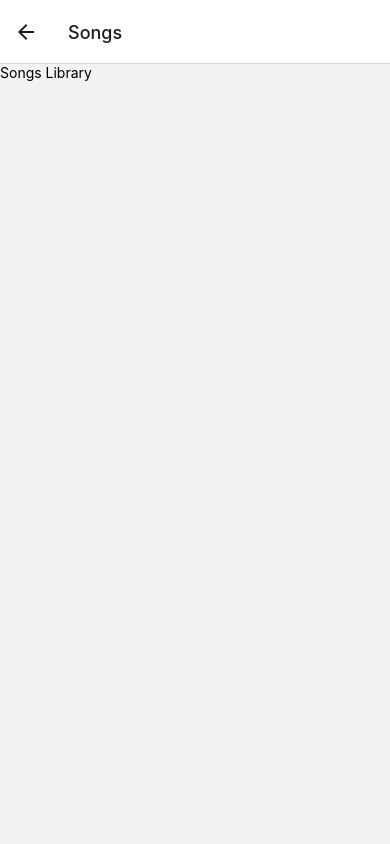
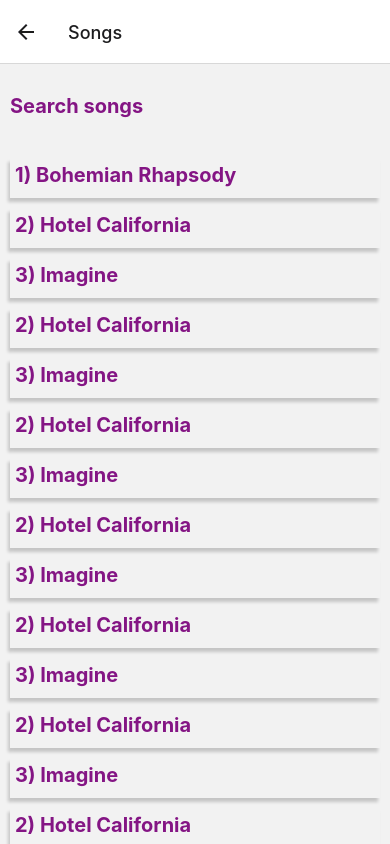
Before and after one commit to iamNidhin/Fulltimers-FE, a React Native app: screen /Songs in a window 390 px wide. Built offline with nearby package versions, Linux system fonts and the light colour scheme.

Commit message:
songlibrary functionality

```diff
--- a/App.tsx
+++ b/App.tsx
@@ -7,6 +7,7 @@ import { NavigationContainer } from '@react-navigation/native';
 import { createNativeStackNavigator } from '@react-navigation/native-stack';
 import HomeScreen from './src/screens/HomeScreen';
 import SongsLibrary from './src/screens/SongsLibrary';
+import DetailsScreen from './src/screens/DetailsScreen';
 
 const Stack = createNativeStackNavigator();
 
@@ -16,6 +17,7 @@ function App(): JSX.Element {
           <Stack.Navigator>
             <Stack.Screen name="Home" component={HomeScreen} />
             <Stack.Screen name="Songs" component={SongsLibrary} />
+            <Stack.Screen name="Details" component={DetailsScreen} />
           </Stack.Navigator>
     </NavigationContainer>
   );
--- /dev/null
+++ b/src/dummydata/songs.json
@@ -0,0 +1,177 @@
+[
+    {
+      "id": 1,
+      "title": "Bohemian Rhapsody",
+      "artist": "Queen",
+      "lyrics": "Is this the real life?\nIs this just fantasy?\nCaught in a landslide\nNo escape from reality"
+    },
+    {
+      "id": 2,
+      "title": "Hotel California",
+      "artist": "Eagles",
+      "lyrics": "On a dark desert highway\nCool wind in my hair\nWarm smell of colitas\nRising up through the air"
+    },
+    {
+      "id": 3,
+      "title": "Imagine",
+      "artist": "John Lennon",
+      "lyrics": "Imagine there's no heaven\nIt's easy if you try\nNo hell below us\nAbove us only sky"
+    }
+    ,
+    {
+      "id": 2,
+      "title": "Hotel California",
+      "artist": "Eagles",
+      "lyrics": "On a dark desert highway\nCool wind in my hair\nWarm smell of colitas\nRising up through the air"
+    },
+    {
+      "id": 3,
+      "title": "Imagine",
+      "artist": "John Lennon",
+      "lyrics": "Imagine there's no heaven\nIt's easy if you try\nNo hell below us\nAbove us only sky"
+    }
+    ,
+    {
+      "id": 2,
+      "title": "Hotel California",
+      "artist": "Eagles",
+      "lyrics": "On a dark desert highway\nCool wind in my hair\nWarm smell of colitas\nRising up through the air"
+    },
+    {
+      "id": 3,
+      "title": "Imagine",
+      "artist": "John Lennon",
+      "lyrics": "Imagine there's no heaven\nIt's easy if you try\nNo hell below us\nAbove us only sky"
+    }
+    ,
+    {
+      "id": 2,
+      "title": "Hotel California",
+      "artist": "Eagles",
+      "lyrics": "On a dark desert highway\nCool wind in my hair\nWarm smell of colitas\nRising up through the air"
+    },
+    {
+      "id": 3,
+      "title": "Imagine",
+      "artist": "John Lennon",
+      "lyrics": "Imagine there's no heaven\nIt's easy if you try\nNo hell below us\nAbove us only sky"
+    }
+    ,
+    {
+      "id": 2,
+      "title": "Hotel California",
+      "artist": "Eagles",
+      "lyrics": "On a dark desert highway\nCool wind in my hair\nWarm smell of colitas\nRising up through the air"
+    },
+    {
+      "id": 3,
+      "title": "Imagine",
+      "artist": "John Lennon",
+      "lyrics": "Imagine there's no heaven\nIt's easy if you try\nNo hell below us\nAbove us only sky"
+    }
+    ,
+    {
+      "id": 2,
+      "title": "Hotel California",
+      "artist": "Eagles",
+      "lyrics": "On a dark desert highway\nCool wind in my hair\nWarm smell of colitas\nRising up through the air"
+    },
+    {
+      "id": 3,
+      "title": "Imagine",
+      "artist": "John Lennon",
+      "lyrics": "Imagine there's no heaven\nIt's easy if you try\nNo hell below us\nAbove us only sky"
+    }
+    ,
+    {
+      "id": 2,
+      "title": "Hotel California",
+      "artist": "Eagles",
+      "lyrics": "On a dark desert highway\nCool wind in my hair\nWarm smell of colitas\nRising up through the air"
+    },
+    {
+      "id": 3,
+      "title": "Imagine",
+      "artist": "John Lennon",
+      "lyrics": "Imagine there's no heaven\nIt's easy if you try\nNo hell below us\nAbove us only sky"
+    }
+    ,
+    {
+      "id": 2,
+      "title": "Hotel California",
+      "artist": "Eagles",
+      "lyrics": "On a dark desert highway\nCool wind in my hair\nWarm smell of colitas\nRising up through the air"
+    },
+    {
+      "id": 3,
+      "title": "Imagine",
+      "artist": "John Lennon",
+      "lyrics": "Imagine there's no heaven\nIt's easy if you try\nNo hell below us\nAbove us only sky"
+    }
+    ,
+    {
+      "id": 2,
+      "title": "Hotel California",
+      "artist": "Eagles",
+      "lyrics": "On a dark desert highway\nCool wind in my hair\nWarm smell of colitas\nRising up through the air"
+    },
+    {
+      "id": 3,
+      "title": "Imagine",
+      "artist": "John Lennon",
+      "lyrics": "Imagine there's no heaven\nIt's easy if you try\nNo hell below us\nAbove us only sky"
+    }
+    ,
+    {
+      "id": 2,
+      "title": "Hotel California",
+      "artist": "Eagles",
+      "lyrics": "On a dark desert highway\nCool wind in my hair\nWarm smell of colitas\nRising up through the air"
+    },
+    {
+      "id": 3,
+      "title": "Imagine",
+      "artist": "John Lennon",
+      "lyrics": "Imagine there's no heaven\nIt's easy if you try\nNo hell below us\nAbove us only sky"
+    }
+    ,
+    {
+      "id": 2,
+      "title": "Hotel California",
+      "artist": "Eagles",
+      "lyrics": "On a dark desert highway\nCool wind in my hair\nWarm smell of colitas\nRising up through the air"
+    },
+    {
+      "id": 3,
+      "title": "Imagine",
+      "artist": "John Lennon",
+      "lyrics": "Imagine there's no heaven\nIt's easy if you try\nNo hell below us\nAbove us only sky"
+    }
+    ,
+    {
+      "id": 2,
+      "title": "Hotel California",
+      "artist": "Eagles",
+      "lyrics": "On a dark desert highway\nCool wind in my hair\nWarm smell of colitas\nRising up through the air"
+    },
+    {
+      "id": 3,
+      "title": "Imagine",
+      "artist": "John Lennon",
+      "lyrics": "Imagine there's no heaven\nIt's easy if you try\nNo hell below us\nAbove us only sky"
+    }
+    ,
+    {
+      "id": 2,
+      "title": "Hotel California",
+      "artist": "Eagles",
+      "lyrics": "On a dark desert highway\nCool wind in my hair\nWarm smell of colitas\nRising up through the air"
+    },
+    {
+      "id": 3,
+      "title": "Imagine",
+      "artist": "John Lennon",
+      "lyrics": "Imagine there's no heaven\nIt's easy if you try\nNo hell below us\nAbove us only sky"
+    }
+
+  ]
--- /dev/null
+++ b/src/screens/DetailsScreen.tsx
@@ -0,0 +1,11 @@
+import React from 'react'
+import { Text, View } from 'react-native'
+
+export default function DetailsScreen({ route, navigation }:any) {
+
+  const { data } = route.params;
+
+  return (
+    <Text>{data}</Text>
+  )
+}
--- a/src/screens/HomeScreen.tsx
+++ b/src/screens/HomeScreen.tsx
@@ -1,13 +1,16 @@
 import React from 'react'
-import { Pressable, Text, View } from 'react-native'
+import { Button, Text, View } from 'react-native'
 
 export default function HomeScreen({navigation}:any) {
   return (
         <View>
             <Text>Home</Text>
-            <Pressable onPress={()=>navigation.navigate('Songs')}>
-                <Text>Press here to go to songs</Text>
-            </Pressable>
+            <Button
+                onPress={() => navigation.navigate('Songs')}
+                title="Go to songs"
+                color="#841584"
+                accessibilityLabel="Learn more about this purple button"
+            />
         </View>
     )
 }
--- a/src/screens/SongsLibrary.tsx
+++ b/src/screens/SongsLibrary.tsx
@@ -1,10 +1,78 @@
-import React from 'react'
-import { Text, View } from 'react-native'
+import React, { useState } from 'react'
+import { FlatList, Pressable, StyleSheet, Text, TextInput, View } from 'react-native'
 
-export default function SongsLibrary() {
-  return (
-        <View>
-            <Text>Songs Library</Text>
+import songsData from '../dummydata/songs.json';
+
+
+export default function SongsLibrary({ navigation }: any) {
+
+    const [searchQuery, setSearchQuery] = useState('');
+    const [filteredSongs, setFilteredSongs] = useState(songsData);
+
+    const handleSearchInputChange = (text: string) => {
+        setSearchQuery(text);
+
+        const filteredData = songsData.filter(
+            (song) =>
+                song.title.toLowerCase().includes(text.toLowerCase()) ||
+                song.artist.toLowerCase().includes(text.toLowerCase())
+        );
+        setFilteredSongs(filteredData);
+    };
+
+    const renderSongItem = ({ item }: any) => (
+        <View style={[styles.ListItem,styles.shadowProp]}>
+            <Pressable
+                onPress={() => navigation.navigate('Details', { data: item.lyrics })}
+            >
+                <Text style={styles.ListText}>{item.id}{') '}{item.title}</Text>
+            </Pressable>
+        </View>
+    );
+
+
+    return (
+        <View style={styles.Container}>
+            <TextInput
+                value={searchQuery}
+                onChangeText={handleSearchInputChange}
+                placeholder="Search songs"
+                style={[styles.ListText, { height: 50, marginBottom: 20, marginTop: 20, padding: 10 }]}
+            />
+            <FlatList
+                data={filteredSongs}
+                keyExtractor={(item) => item.id.toString()}
+                renderItem={renderSongItem}
+                style={{ padding: 10 }}
+            />
         </View>
     )
 }
+
+const styles = StyleSheet.create({
+    Container: {
+        height: "100%",
+        width: "100%",
+    }
+    ,
+    ListItem: {
+        marginBottom: 10,
+        width:"100%",
+        height:40,
+        padding:5,
+        alignSelf: "flex-start",
+    },
+    ListText: {
+        fontWeight: "700",
+        color: "#841584",
+        fontSize:20,
+    },
+    shadowProp: {
+        shadowColor: '#171717',
+        shadowOffset: {width: -2, height: 4},
+        shadowOpacity: 0.2,
+        shadowRadius: 3,
+        elevation:3,
+    },
+
+})
```
